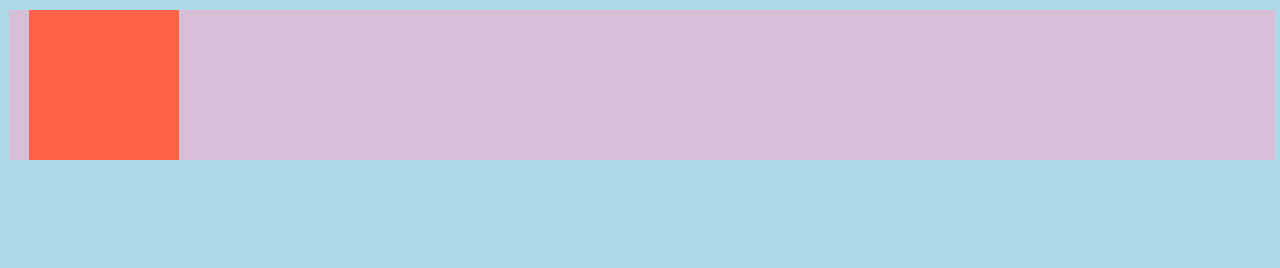
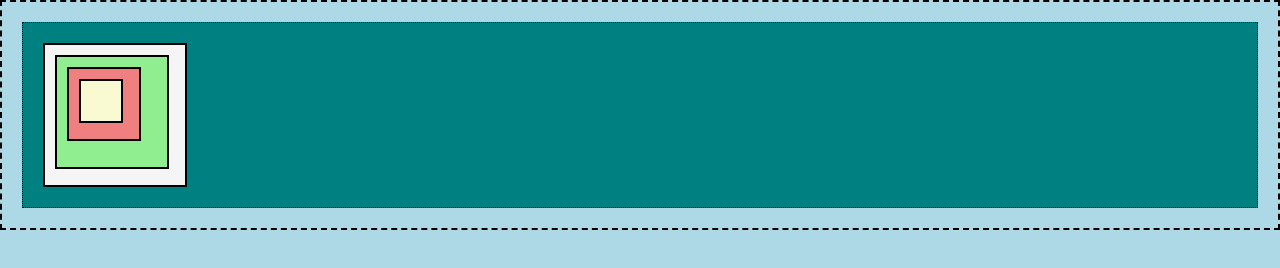
Before and after one commit to mandlake/nomad-coder, a plain HTML site: page kokoa-clone/home.html in a window 1280 px wide. Drawn offline with Linux system fonts and the light colour scheme.

Commit message:
240529 borders attribute

```diff
--- a/kokoa-clone/home.html
+++ b/kokoa-clone/home.html
@@ -13,6 +13,12 @@
     <meta name="description" content="My first website" />
   </head>
   <body>
-    <div></div>
+    <div id="first">
+      <div id="second">
+        <div id="third">
+          <div id="fourth"></div>
+        </div>
+      </div>
+    </div>
   </body>
 </html>
--- a/kokoa-clone/styles.css
+++ b/kokoa-clone/styles.css
@@ -1,20 +1,43 @@
+* {
+  border: 2px dashed black;
+}
+
 html {
   background-color: lightblue;
 }
 
 body {
-  background-color: thistle;
-  margin: 10px 5px 15px 9px;
+  background-color: teal;
+  margin: 20px;
+  border: 1px dotted black;
+  padding: 20px;
 }
 
 div {
-  height: 150px;
-  width: 150px;
-  background-color: tomato;
-  margin: 10px 20px;
-  display: flex;
+  padding: 10px;
+  border: 2px solid black;
 }
 
-span {
-  background-color: turquoise;
+#first {
+  background-color: whitesmoke;
+  width: 120px;
+  height: 120px;
 }
+
+#second {
+  background-color: lightgreen;
+  width: 90px;
+  height: 90px;
+}
+
+#third {
+  background-color: lightcoral;
+  width: 50px;
+  height: 50px;
+}
+
+#fourth {
+  background-color: lightgoldenrodyellow;
+  width: 20px;
+  height: 20px;
+}
```
